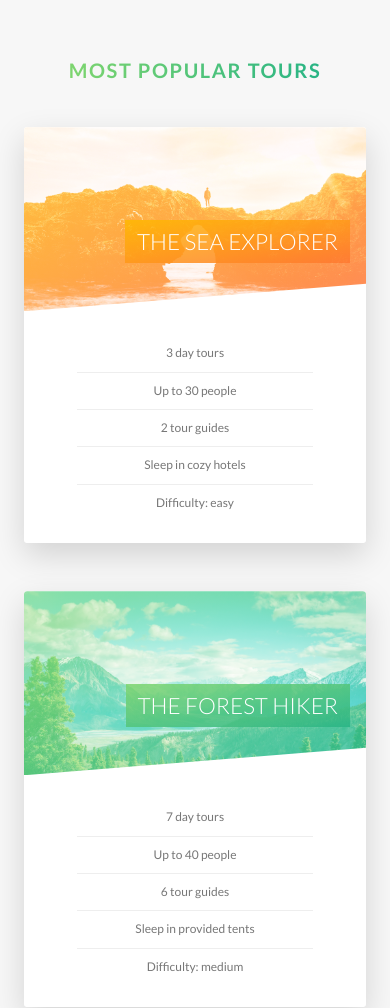
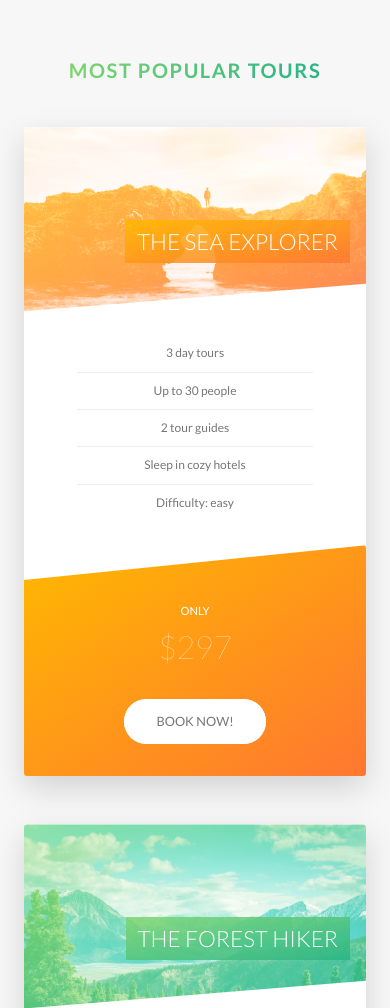
Before and after one commit to zorluozan/natours, a website: page index.html in a window 390 px wide. Shown: the part 2463-3471 px from the top of the page. Drawn offline with Linux system fonts and the light colour scheme.

Commit message:
Writing Media Queries - Tours, Stories and Booking Sections

```diff
--- a/sass/components/_card.scss
+++ b/sass/components/_card.scss
@@ -180,4 +180,48 @@
     font-size: 6rem;
     font-weight: 100;
   }
+
+  @include respond(tab-port) {
+    height: auto;
+    border-radius: 3px;
+    background-color: $color-white;
+    box-shadow: 0 1.5rem 4rem rgba($color-black, 0.15);
+
+    &__side {
+      height: auto;
+      position: relative;
+      box-shadow: none;
+
+      &--back {
+        transform: rotateY(0);
+        clip-path: polygon(0 15%, 100% 0, 100% 100%, 0 100%);
+      }
+    }
+
+    &:hover &__side--front {
+      transform: rotateY(0);
+    }
+
+    &_details {
+      padding: 1rem 3rem;
+    }
+
+    // BACK SIDE STYLING
+    &__cta {
+      position: relative;
+      top: 0;
+      left: 0;
+      transform: translate(0);
+      width: 100%;
+      padding: 7rem 4rem 4rem;
+    }
+
+    &__price-box {
+      margin-bottom: 3rem;
+    }
+
+    &__price-value {
+      font-size: 4rem;
+    }
+  }
 }
--- a/sass/components/_form.scss
+++ b/sass/components/_form.scss
@@ -15,6 +15,10 @@
     width: 90%;
     display: block;
     transition: all 0.3s;
+
+    @include respond(tab-port) {
+      width: 100%;
+    }
 
     &:focus {
       outline: none;
@@ -50,6 +54,11 @@
     width: 50%;
     // display: inline-block;
     float: left; // Because display not working I use float to solve the problem
+
+    @include respond(tab-port) {
+      width: 100%;
+      margin-bottom: 2rem;
+    }
   }
 
   &__radio-input {
--- a/sass/components/_story.scss
+++ b/sass/components/_story.scss
@@ -9,6 +9,16 @@
   font-size: $default-font-size;
   transform: skewX(-12deg);
 
+  @include respond(tab-port) {
+    width: 100%;
+    padding: 4rem;
+    padding-left: 7rem;
+  }
+
+  @include respond(phone) {
+    transform: skewX(0);
+  }
+
   &__shape {
     width: 15rem;
     height: 15rem;
@@ -19,6 +29,10 @@
     clip-path: circle(50% at 50% 50%);
     transform: translateX(-3rem) skewX(12deg);
     position: relative;
+
+    @include respond(phone) {
+      transform: translateX(-3rem) skewX(0);
+    }
   }
 
   &__img {
@@ -30,6 +44,10 @@
 
   &__text {
     transform: skewX(12deg);
+
+    @include respond(phone) {
+      transform: skewX(0);
+    }
   }
 
   &__caption {
--- a/sass/pages/_home.scss
+++ b/sass/pages/_home.scss
@@ -69,13 +69,40 @@
       transparent 50%
     ),
     url(../img/nat-10.jpg);
-  background-size: cover;
+  background-size: 100%;
   border-radius: 3px;
   box-shadow: 0 1.5rem 4rem rgba($color-black, 0.2);
-  height: 50rem;
+
+  @include respond(tab-land) {
+    background-image: linear-gradient(
+        105deg,
+        rgba($color-white, 0.9) 0%,
+        rgba($color-white, 0.9) 65%,
+        transparent 65%
+      ),
+      url(../img/nat-10.jpg);
+    background-size: cover;
+  }
+
+  @include respond(tab-port) {
+    background-image: linear-gradient(
+        to right,
+        rgba($color-white, 0.9) 0%,
+        rgba($color-white, 0.9) 100%
+      ),
+      url(../img/nat-10.jpg);
+  }
 
   &__form {
     width: 50%;
     padding: 6rem;
+
+    @include respond(tab-land) {
+      width: 65%;
+    }
+
+    @include respond(tab-port) {
+      width: 100%;
+    }
   }
 }
```
Also changed, not shown: css/style.css.
